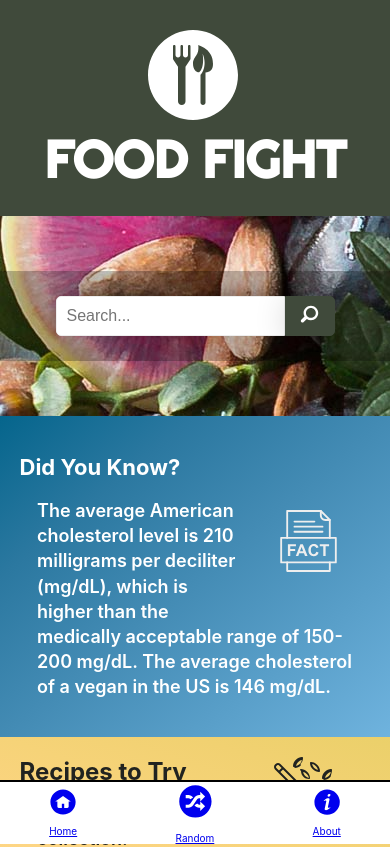
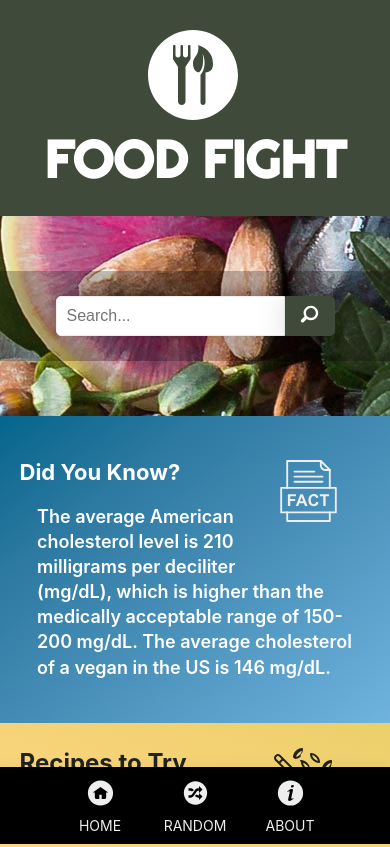
Before and after one commit to bobmatyas/recipe-app, a React (Create React App) app: page /#/ in a window 390 px wide. Shown: the top 847 px of the page. Built offline with nearby package versions, Linux system fonts and the light colour scheme; no server answers.

Commit message:
add mobile menu styles

```diff
--- a/src/components/food-trivia.js
+++ b/src/components/food-trivia.js
@@ -7,7 +7,7 @@ import {ReactComponent as FactImage} from './../images/fact.svg';
 const FactHolder = styled.div`
   background-image: linear-gradient(to right bottom, #05658c, #2b78a0, #438bb4, #599fc9, #6fb3de);
   color: #fff;
-  padding: 5%;
+  padding: 25px 5%;
 
   @media only screen and (min-width: 600px) {
     background-color: red;
@@ -26,7 +26,7 @@ const Fact = styled.p`
   padding: 0 5%;
 `;
 
-const styles = {'float': 'right', 'marginTop': 55+'px'}
+const styles = {'float': 'right'}
 
 function FoodTrivia() {
 
@@ -45,13 +45,13 @@ function FoodTrivia() {
     getRecipes();
   }, []);
 
-  let foodTrivia = data.text;
+  const foodTrivia = data.text;
 
   return(
     <FactHolder>
       <FactImage fill="#eeeeee" style={styles} width="125" height="125" />
       <FactHeader>Did You Know?</FactHeader>
-      <Fact>{foodTrivia}
+      <Fact>
         {foodTrivia ? foodTrivia : 'The average American cholesterol level is 210 milligrams per deciliter (mg/dL), which is higher than the medically acceptable range of 150-200 mg/dL. The average cholesterol of a vegan in the US is 146 mg/dL.'}
       </Fact>
 
--- a/src/components/header.js
+++ b/src/components/header.js
@@ -6,6 +6,10 @@ const StyledHeader = styled.header`
   background-color: #404a3b;
   color: #fff;
   padding: 25px 0;
+
+  @media (min-width: 550px) {
+    margin-top: 75px;
+  }
 `;
 
 const SiteName = styled.h1`
--- a/src/components/home.js
+++ b/src/components/home.js
@@ -7,6 +7,7 @@ import SubHeader from './subheader';
 
 const HomeHolder = styled.div`
   background-color: #f9f9fb;
+  padding-bottom: 100px;
 `;
 
 export const Home = () =>
--- a/src/components/menu.js
+++ b/src/components/menu.js
@@ -6,46 +6,72 @@ import {ReactComponent as AboutIcon} from './../images/icon-about.svg';
 import {ReactComponent as RandomIcon} from './../images/icon-random.svg';
 
 const NavigationMenuContainer = styled.nav`
-  background-color: #fff;
+  background-color: #000;
   border-top: 2px solid #000;
   bottom: 0;
+  -webkit-box-shadow: -3px -6px 7px 1px rgba(71,65,71,0.02);
+  -moz-box-shadow: -3px -6px 7px 1px rgba(71,65,71,0.02);
+  box-shadow: -3px -6px 7px 1px rgba(71,65,71,0.02);
+  color: #eee;
   left: 0;
   position: fixed;
   width: 100%;
+
+  @media (min-width: 550px) {
+    height: 75px;
+    left: 0;
+    top: 0;
+  }
 `;
 
 const NavigationMenu = styled.ul`
   align-items: center;
   display: flex;
-  justify-content: space-around;
+  justify-content: center;
   list-style-type: none;
-  margin: 0;
+  margin: 10px auto;
   padding: 0;
 `;
 
 const NavigationMenuItem = styled.li`
-  margin: 0;
+  font-size: 1.4rem;
+  margin: 0 10px;
   padding: 0;
+  text-align: center;
+  width: 75px;
+
+  a {
+    color: #eee;
+    font-variant: small-caps;
+    text-decoration: none;
+    text-transform: uppercase;
+  }
+
+  a:hover {
+    color: #fff;
+  }
 `;
+
+const svgSize = 35;
 
 export const Menu = () =>
   <NavigationMenuContainer>
     <NavigationMenu>
         <NavigationMenuItem>
           <Link to="/">
-            <HomeIcon />
+            <HomeIcon width={svgSize} height={svgSize} />
             Home
           </Link>
         </NavigationMenuItem>
         <NavigationMenuItem>
           <Link to="/random">
-            <RandomIcon />
+            <RandomIcon width={svgSize} height={svgSize} />
             Random
           </Link>
         </NavigationMenuItem>
         <NavigationMenuItem>
           <Link to="/about">
-            <AboutIcon />
+            <AboutIcon width={svgSize} height={svgSize} />
             About
           </Link>
         </NavigationMenuItem>
--- a/src/components/random.js
+++ b/src/components/random.js
@@ -5,6 +5,7 @@ import RandomDisplay from './random-display';
 
 const StyledDiv = styled.div`
   background-color: #f9f9fb;
+  padding-bottom: 100px;
 `;
 
 
--- a/src/components/search-recipes.js
+++ b/src/components/search-recipes.js
@@ -58,6 +58,11 @@ const Input = styled.input`
   height: 40px;
   margin: 0;
   padding: 5px 10px;
+
+  @media (min-width: 550px) {
+    width: 475px;
+  }
+
 `;
 
 const Label = styled.label`
--- a/src/components/subheader.js
+++ b/src/components/subheader.js
@@ -4,7 +4,7 @@ import {ReactComponent as CookingIcon} from './../images/icon-cooking.svg';
 
 const SubHeadingHolder = styled.div`
   background-image: linear-gradient(to left bottom, #ebd06a, #f1d171, #f6d378, #fbd480, #ffd687);
-  padding: 5%;
+  padding: 25px 5%;
 `;
 
 const SubHeading = styled.h2`
```
Also changed, not shown: src/components/breakfast.js (deleted, +0 -59 lines).
